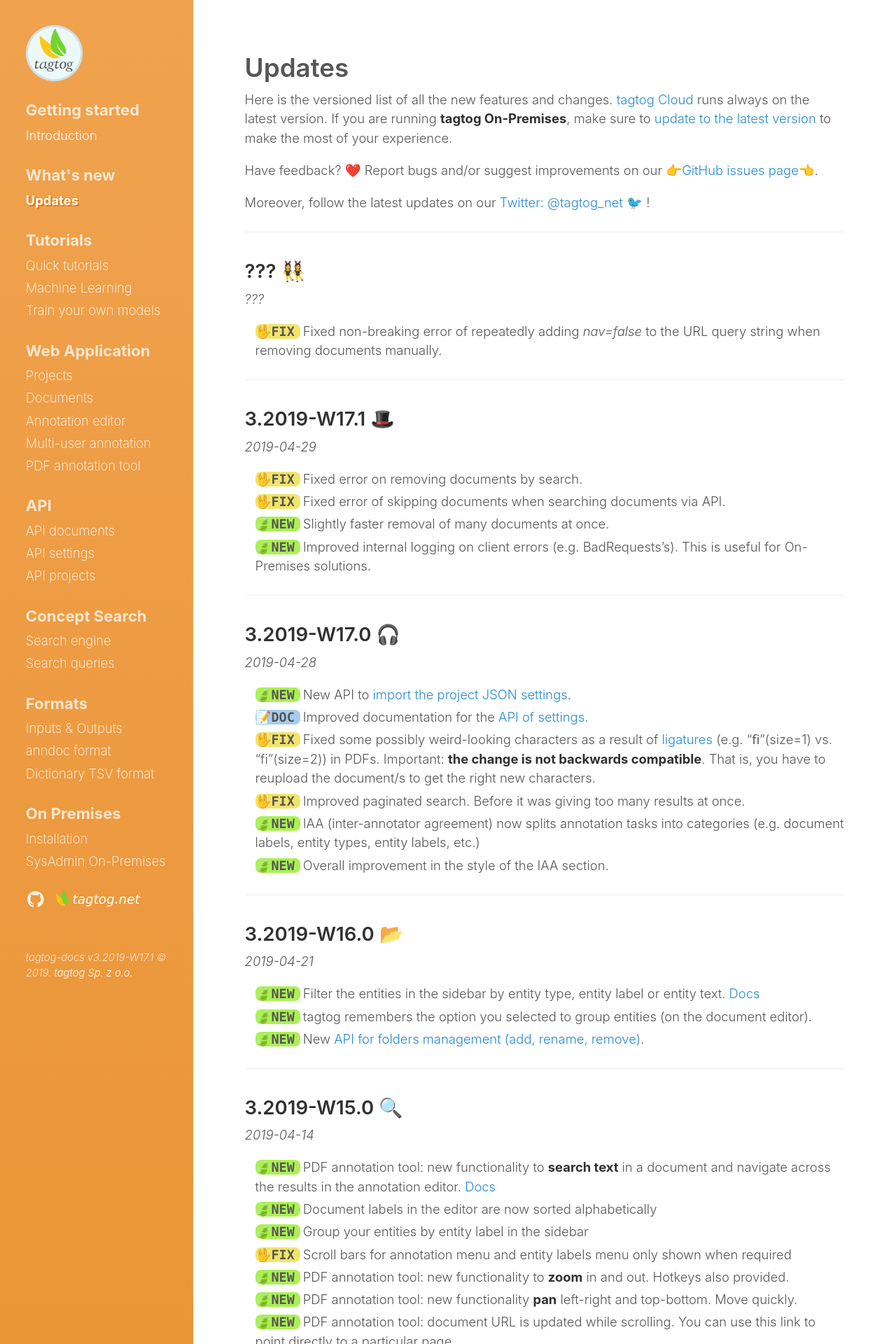
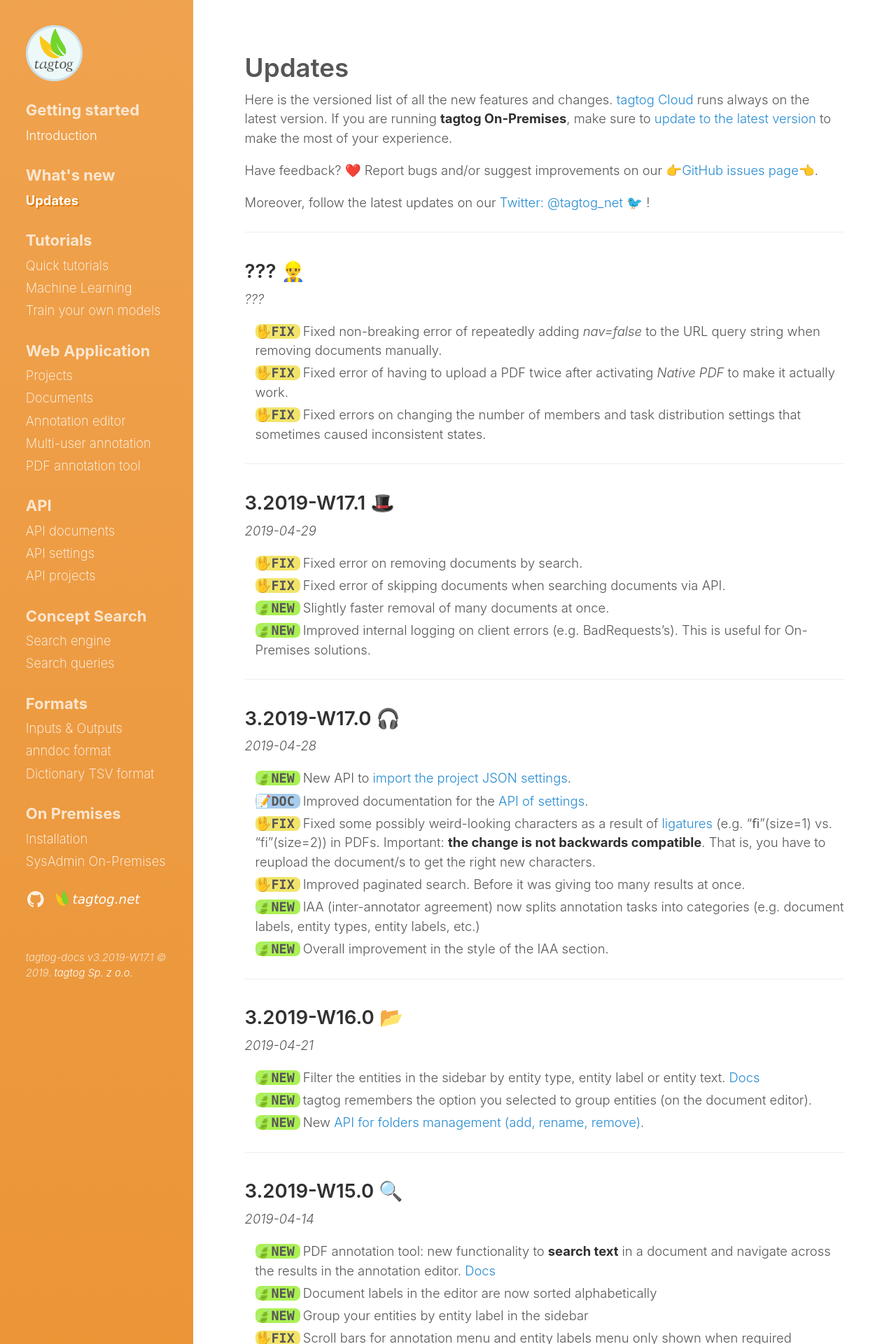
Before and after one commit to tagtogorg/tagtog-doc, a Jekyll site: the page built from updates.md, in a window 1280 px wide. Shown: the top 1920 px of the page at 70% size. Built offline with Jekyll 4.4.1, drawn with Linux system fonts in a browser that asks for light colours; nearby versions of some CDN libraries; emoji names are drawn with the system emoji font; some of the changed text lies outside the part shown.

Commit message:
update updates

```diff
--- a/updates.md
+++ b/updates.md
@@ -14,11 +14,13 @@ Moreover, follow the latest updates on our [Twitter: @tagtog_net 🐦](https://t
 
 ---
 
-## ??? 👯‍♀️
+## ??? 👷‍♂️
 _???_
 
 <ul class="updates">
   <li class="fix"><span markdown="1">Fixed non-breaking error of repeatedly adding _nav=false_ to the URL query string when removing documents manually.</span></li>
+  <li class="fix"><span markdown="1">Fixed error of having to upload a PDF twice after activating _Native PDF_ to make it actually work.</span></li>
+  <li class="fix"><span markdown="1">Fixed errors on changing the number of members and task distribution settings that sometimes caused inconsistent states.</span></li>
 </ul>
 
 ---
```
